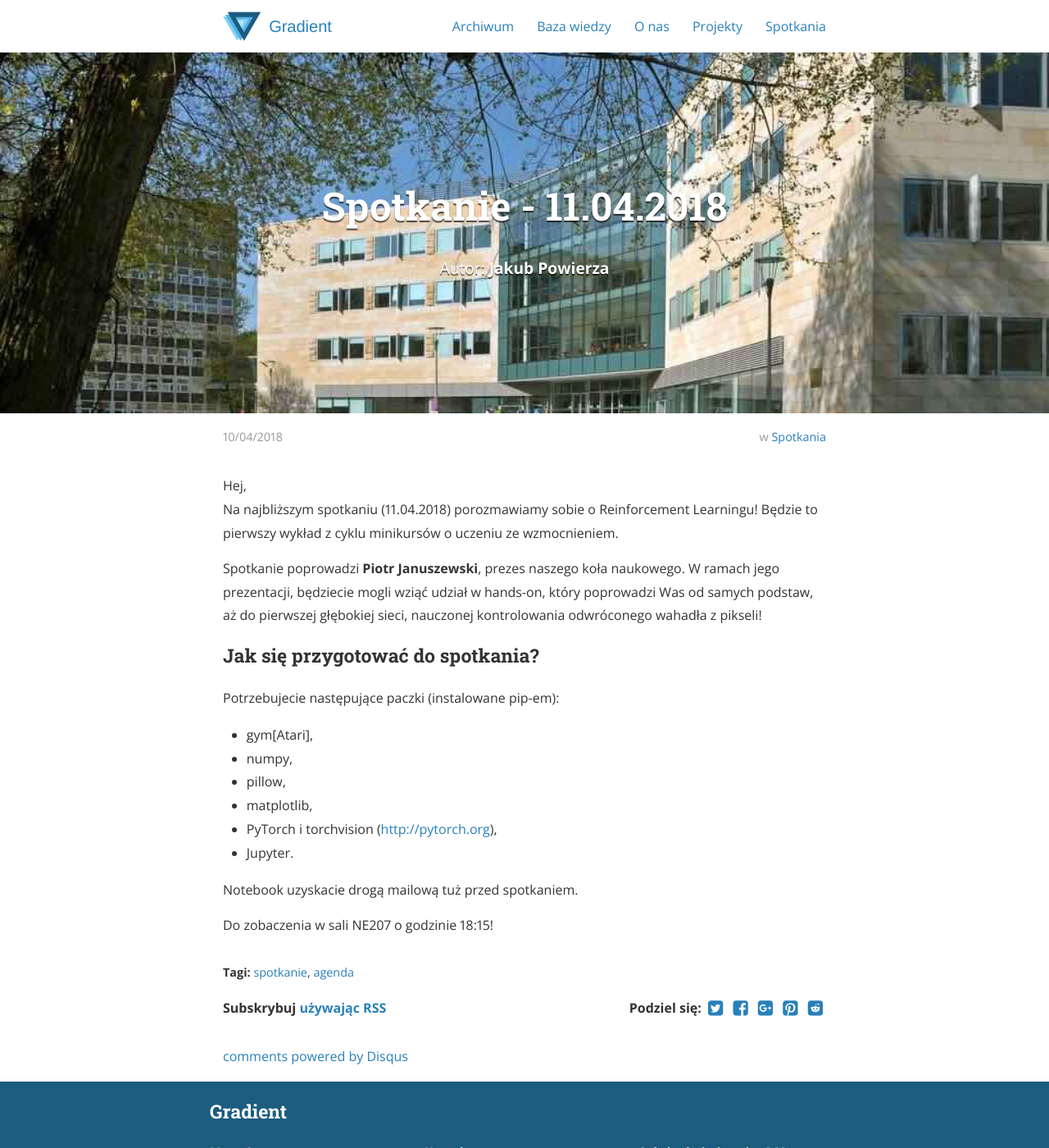
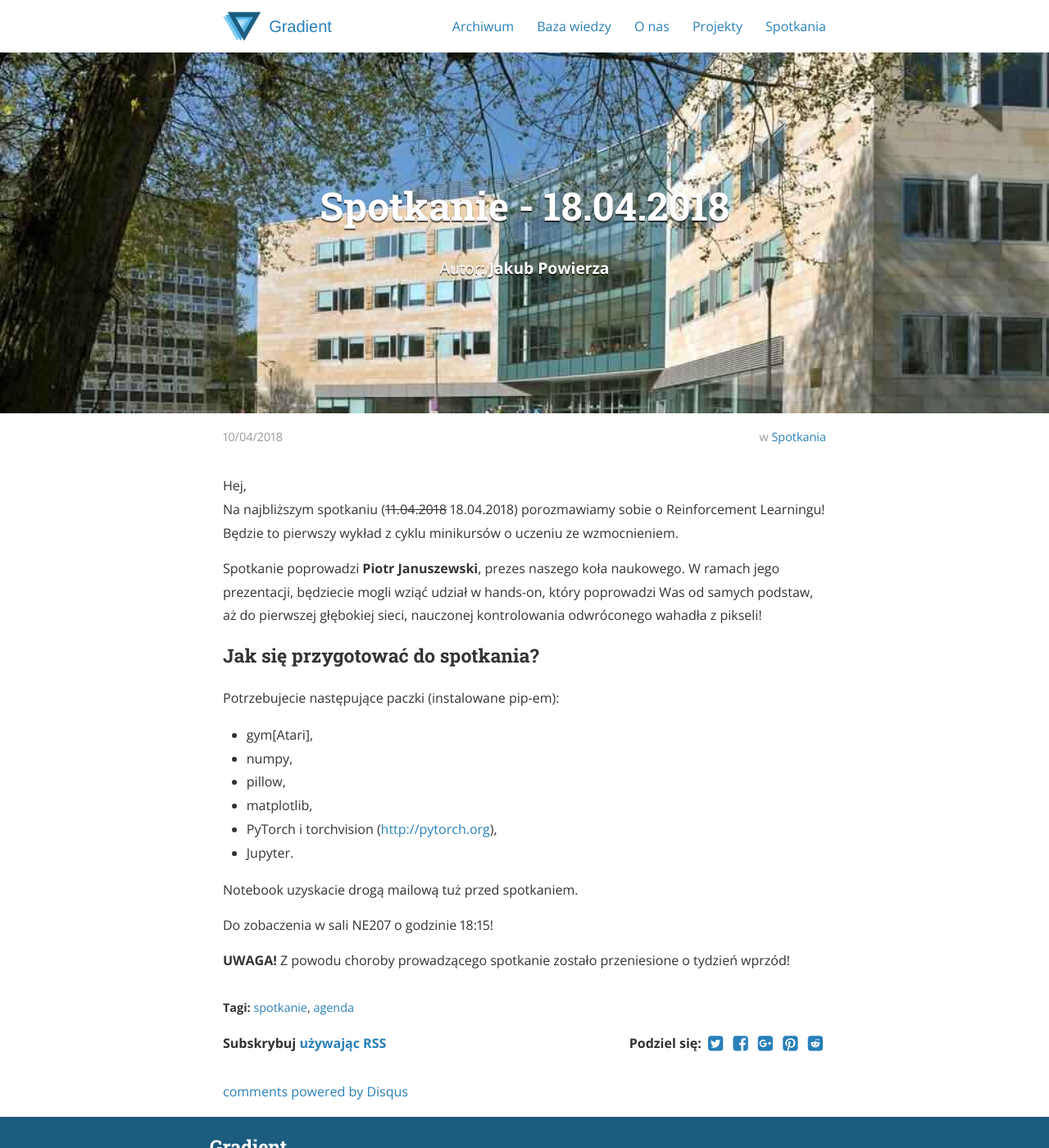
Before and after one commit to jpowie01/GradientPG, a Jekyll site: the page built from _posts/posts/2018-04-10-spotkanie.markdown, in a window 1280 px wide and 1400 px high. Shown: the whole window at 82% size. Built offline with Jekyll 4.4.1, drawn with Linux system fonts in a browser that asks for light colours; nearby versions of some CDN libraries; comment, search, counter and statistics services are not loaded.

Commit message:
Nowa data spotkania

```diff
--- a/_posts/posts/2018-04-10-spotkanie.markdown
+++ b/_posts/posts/2018-04-10-spotkanie.markdown
@@ -1,6 +1,6 @@
 ---
 layout: post
-title:  "Spotkanie - 11.04.2018"
+title:  "Spotkanie - 18.04.2018"
 date:   2018-04-10 20:00:00
 author: Jakub Powierza
 categories: Spotkania
@@ -10,7 +10,7 @@ cover:  "/assets/posts/budynek_eti.jpg"
 ---
 
 Hej,
-Na najbliższym spotkaniu (11.04.2018) porozmawiamy sobie o Reinforcement Learningu! Będzie to
+Na najbliższym spotkaniu (~~11.04.2018~~ 18.04.2018) porozmawiamy sobie o Reinforcement Learningu! Będzie to
  pierwszy wykład z cyklu minikursów o uczeniu ze wzmocnieniem.
 
 Spotkanie poprowadzi **Piotr Januszewski**, prezes naszego koła naukowego. W ramach jego prezentacji,
@@ -30,3 +30,5 @@ Potrzebujecie następujące paczki (instalowane pip-em):
 Notebook uzyskacie drogą mailową tuż przed spotkaniem.
 
 Do zobaczenia w sali NE207 o godzinie 18:15!
+
+**UWAGA!** Z powodu choroby prowadzącego spotkanie zostało przeniesione o tydzień wprzód!
```
